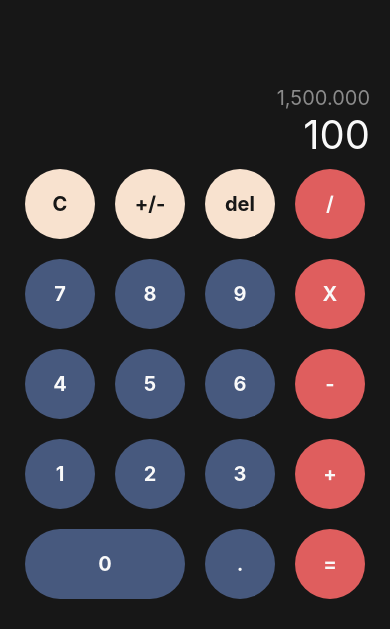
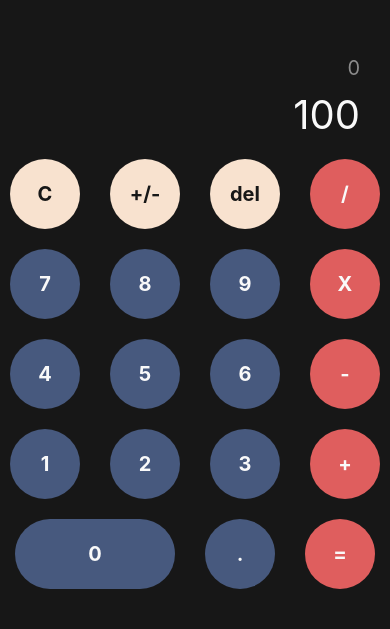
Before and after one commit to Rome96/Calculator-app, a React Native app: screen / in a window 390 px wide. Shown: the part 215-844 px from the top of the page. Built offline with nearby package versions, Linux system fonts and the light colour scheme.

Commit message:
build number base

```diff
--- a/src/components/Button/index.tsx
+++ b/src/components/Button/index.tsx
@@ -6,13 +6,13 @@ interface Props {
   text: string;
   textColor: string;
   broad?: boolean;
-  onPress?: () => void;
+  onPress: (numberText: string) => void;
 }
 
 const index = (props: Props) => {
   const {color, text, textColor, broad, onPress} = props;
   return (
-    <ContainerButton color={color} broad={broad} onPress={onPress}>
+    <ContainerButton color={color} broad={broad} onPress={() => onPress(text)}>
       <TextButton textColor={textColor}>{text}</TextButton>
     </ContainerButton>
   );
--- a/src/components/Button/styled.tsx
+++ b/src/components/Button/styled.tsx
@@ -1,7 +1,7 @@
 import styled from 'styled-components/native';
 interface ContainerButton {
   color?: string;
-  broad: boolean;
+  broad?: boolean;
 }
 
 interface TextButton {
@@ -16,7 +16,7 @@ const ContainerButton = styled.TouchableOpacity<ContainerButton>`
     broad ? 160 : 70}px; /* 65+65+30(margin = 15 + 15) = 160 */
   border-radius: 100px;
   justify-content: center;
-  margin: 0 10px;
+  margin: 0 15px;
 `;
 
 const TextButton = styled.Text<TextButton>`
--- a/src/screens/Calculator/index.tsx
+++ b/src/screens/Calculator/index.tsx
@@ -1,4 +1,4 @@
-import React, { useState } from 'react';
+import React, {useState} from 'react';
 import {View} from 'react-native';
 
 import Button from '../../components/Button';
@@ -7,15 +7,22 @@ import {Container, ContainerButtons, Result, ResultSmall} from './styles';
 
 const index = () => {
   const [number, setNumber] = useState('100');
+  const [previousNumber, setPreviousNumber] = useState('0');
 
   const clear = () => {
     setNumber('0');
   };
 
+  const buildNumer = (numberText: string) => {
+    setNumber(number + numberText);
+  };
+
   return (
     <Container>
-      <ResultSmall>1,500.000</ResultSmall>
-      <Result>{number}</Result>
+      <ResultSmall>{previousNumber}</ResultSmall>
+      <Result numberOfLines={1} adjustsFontSizeToFit>
+        {number}
+      </Result>
       <View>
         <ContainerButtons>
           <Button
@@ -26,16 +33,19 @@ const index = () => {
           />
           <Button
             text="+/-"
+            onPress={clear}
             color={secondaryColors.gray}
             textColor={primaryColors.black}
           />
           <Button
             text="del"
+            onPress={clear}
             color={secondaryColors.gray}
             textColor={primaryColors.black}
           />
           <Button
             text="/"
+            onPress={clear}
             color={secondaryColors.pricot}
             textColor={primaryColors.white}
           />
@@ -44,21 +54,25 @@ const index = () => {
         <ContainerButtons>
           <Button
             text="7"
+            onPress={buildNumer}
             color={secondaryColors.eastBay}
             textColor={primaryColors.white}
           />
           <Button
             text="8"
+            onPress={buildNumer}
             color={secondaryColors.eastBay}
             textColor={primaryColors.white}
           />
           <Button
             text="9"
+            onPress={buildNumer}
             color={secondaryColors.eastBay}
             textColor={primaryColors.white}
           />
           <Button
             text="X"
+            onPress={clear}
             color={secondaryColors.pricot}
             textColor={primaryColors.white}
           />
@@ -67,21 +81,25 @@ const index = () => {
         <ContainerButtons>
           <Button
             text="4"
+            onPress={buildNumer}
             color={secondaryColors.eastBay}
             textColor={primaryColors.white}
           />
           <Button
             text="5"
+            onPress={buildNumer}
             color={secondaryColors.eastBay}
             textColor={primaryColors.white}
           />
           <Button
             text="6"
+            onPress={buildNumer}
             color={secondaryColors.eastBay}
             textColor={primaryColors.white}
           />
           <Button
             text="-"
+            onPress={clear}
             color={secondaryColors.pricot}
             textColor={primaryColors.white}
           />
@@ -90,21 +108,25 @@ const index = () => {
         <ContainerButtons>
           <Button
             text="1"
+            onPress={buildNumer}
             color={secondaryColors.eastBay}
             textColor={primaryColors.white}
           />
           <Button
             text="2"
+            onPress={buildNumer}
             color={secondaryColors.eastBay}
             textColor={primaryColors.white}
           />
           <Button
             text="3"
+            onPress={buildNumer}
             color={secondaryColors.eastBay}
             textColor={primaryColors.white}
           />
           <Button
             text="+"
+            onPress={clear}
             color={secondaryColors.pricot}
             textColor={primaryColors.white}
           />
@@ -114,16 +136,19 @@ const index = () => {
           <Button
             broad
             text="0"
+            onPress={buildNumer}
             color={secondaryColors.eastBay}
             textColor={primaryColors.white}
           />
           <Button
             text="."
+            onPress={buildNumer}
             color={secondaryColors.eastBay}
             textColor={primaryColors.white}
           />
           <Button
             text="="
+            onPress={clear}
             color={secondaryColors.pricot}
             textColor={primaryColors.white}
           />
--- a/src/screens/Calculator/styles.tsx
+++ b/src/screens/Calculator/styles.tsx
@@ -4,7 +4,7 @@ import {primaryColors, secondaryColors} from '../../Theme/colors';
 const Container = styled.View`
   flex: 1;
   background: ${primaryColors.black};
-  padding: 20px;
+  padding: 30px;
   justify-content: flex-end;
 `;
 
@@ -12,6 +12,7 @@ const Result = styled.Text`
   font-size: 40px;
   color: ${primaryColors.white};
   text-align: right;
+  margin-bottom: 10px;
 `;
 
 const ResultSmall = styled(Result)`
```
Also changed, not shown: 1 other file (tests, documents, lock files or other folders).
